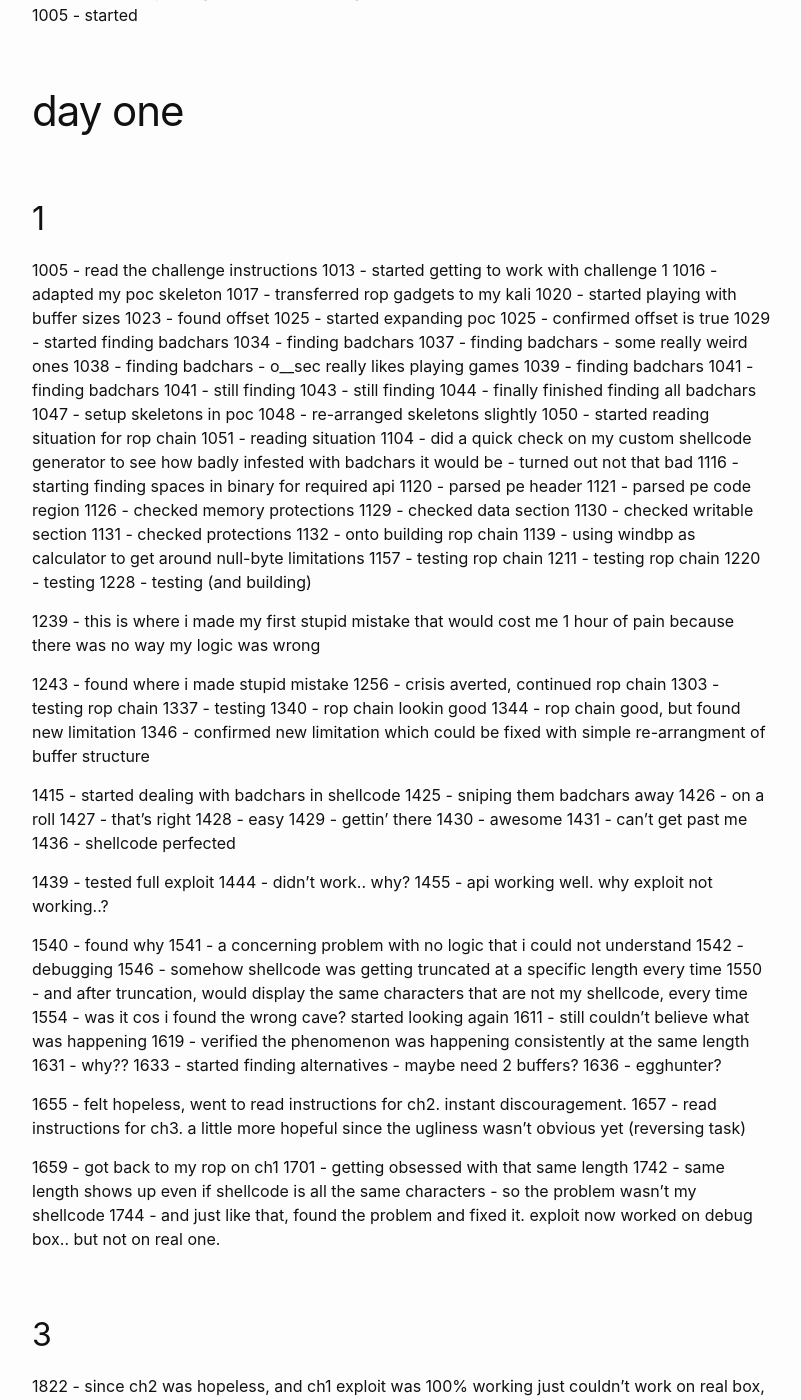
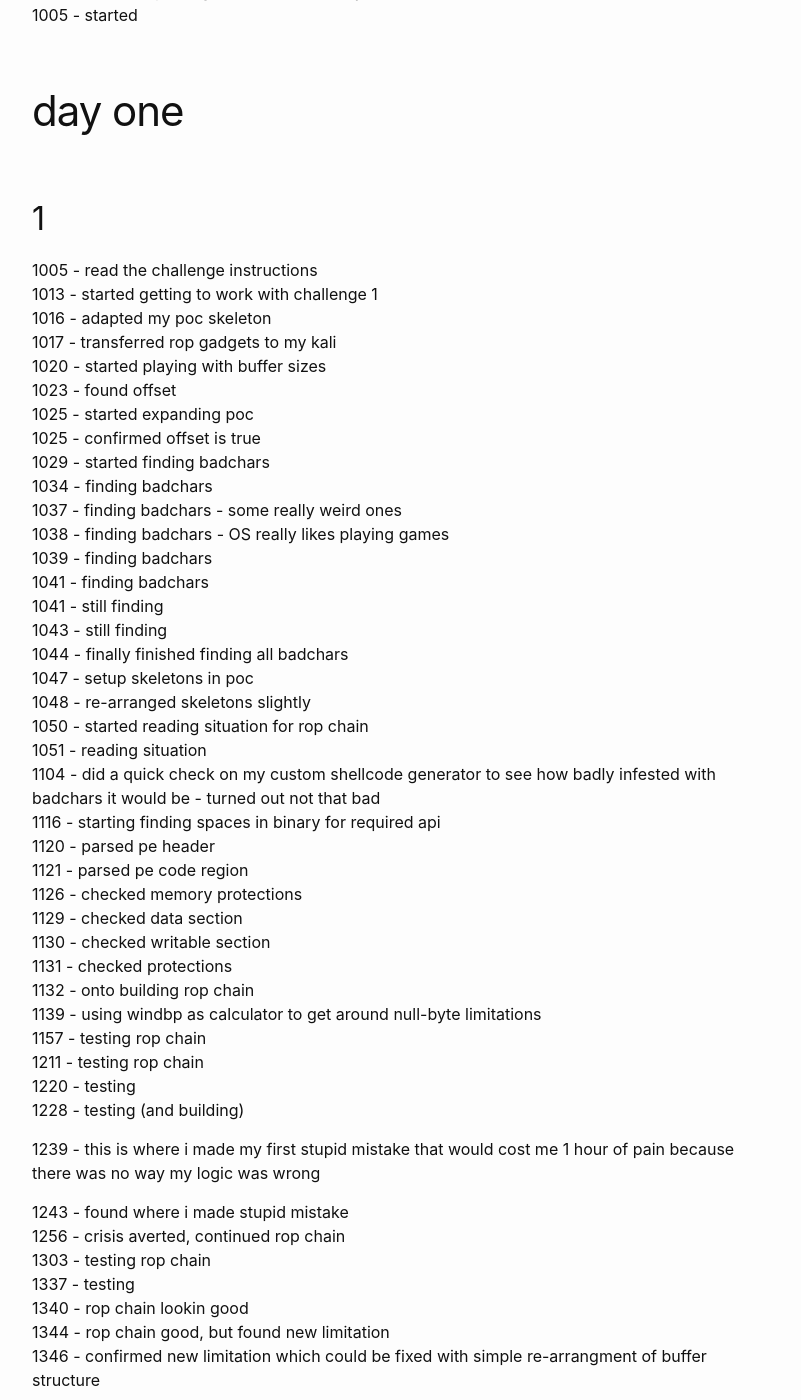
Before and after one commit to ongyuann/ongyuann.github.io, a Jekyll site: the page built from _posts/2023-01-10-post-mortem-3.md, in a window 1280 px wide and 1400 px high, scrolled down 384 px. Shown: the whole window, without its empty margins (238-1039 px from the left). Built offline with Jekyll 4.4.1, drawn with Linux system fonts in a browser that asks for light colours; some of the changed text lies outside the part shown.

Commit message:
Update 2023-01-10-post-mortem-3.md

```diff
--- a/_posts/2023-01-10-post-mortem-3.md
+++ b/_posts/2023-01-10-post-mortem-3.md
@@ -22,7 +22,7 @@
 1029 - started finding badchars
 1034 - finding badchars
 1037 - finding badchars - some really weird ones
-1038 - finding badchars - o__sec really likes playing games
+1038 - finding badchars - OS really likes playing games
 1039 - finding badchars
 1041 - finding badchars
 1041 - still finding
```
Also changed, not shown: other parts of _posts/2023-01-10-post-mortem-3.md (+1 -1 lines).
